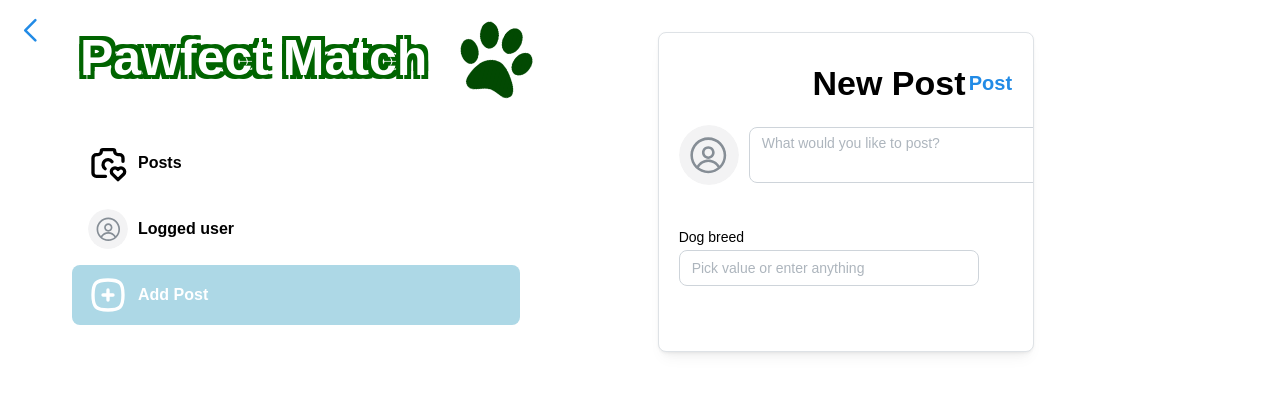
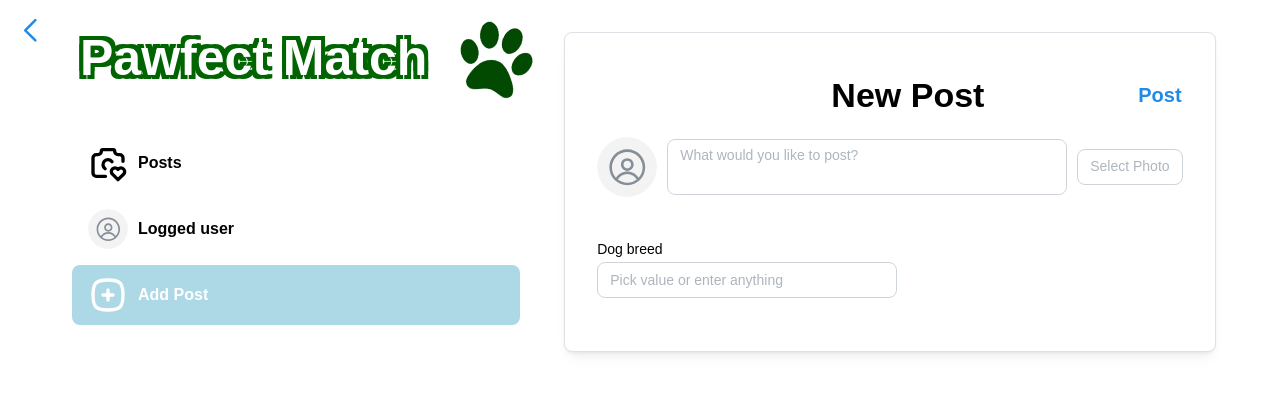
Before and after one commit to linormirit/pawfect-match-frontend, a React (Vite) app in the folder pawfect-match-frontend/: page /overview in a window 1280 px wide. Both pictures are taken after a click on the tab "Add Post". Shown: the top 394 px of the page. Built offline with nearby package versions, Linux system fonts and the light colour scheme; no server answers.

Commit message:
added post and worksgit add .

```diff
--- a/pawfect-match-frontend/src/components/overview/overview.tsx
+++ b/pawfect-match-frontend/src/components/overview/overview.tsx
@@ -1,18 +1,31 @@
-import { Avatar, Flex, Stack, Tabs, Text, ThemeIcon } from "@mantine/core";
-
-import { Logo } from "../home/logo";
-import { menuColor } from "../../consts";
-import { PostsList } from "../posts/posts-list";
 import {
   IconCameraHeart,
   IconChevronLeft,
   IconSquareRoundedPlus,
 } from "@tabler/icons-react";
+import { isNil } from "lodash";
+import { useState } from "react";
+import { useQuery } from "@tanstack/react-query";
+import { Avatar, Flex, Stack, Tabs, Text, ThemeIcon } from "@mantine/core";
+
+import { Logo } from "../home/logo";
+import { menuColor } from "../../consts";
 import { AddPost } from "../posts/add-post";
+import { PostsList } from "../posts/posts-list";
+import { Post as PostType } from "../../types/post";
 import { useUser } from "../../contexts/user-context";
+import { fetchPosts } from "../../services/post-service";
 
 const Overview: React.FC = () => {
-  const { logout } = useUser();
+  const { logout, token } = useUser();
+  const [activeTab, setActiveTab] = useState<string | null>("overview");
+
+  const { data: posts, refetch: refetchPosts } = useQuery<PostType[], Error>({
+    queryKey: ["fetchPosts"],
+    queryFn: () => fetchPosts(token),
+    enabled: !isNil(token),
+  });
+
   return (
     <Flex>
       <ThemeIcon variant={"transparent"} size={60} onClick={logout}>
@@ -25,8 +38,10 @@ const Overview: React.FC = () => {
       <Tabs
         color={menuColor}
         variant={"pills"}
+        keepMounted={false}
         orientation={"vertical"}
-        defaultValue={"overview"}
+        value={activeTab}
+        onChange={setActiveTab}
       >
         <Stack gap={"lg"} mt={"md"}>
           <Logo fontSize={50} imageSize={70} />
@@ -53,11 +68,11 @@ const Overview: React.FC = () => {
         </Stack>
 
         <Tabs.Panel value={"overview"}>
-          <PostsList />
+          <PostsList posts={posts} />
         </Tabs.Panel>
         <Tabs.Panel value={"profile"}>Messages tab content</Tabs.Panel>
         <Tabs.Panel value={"addPost"}>
-          <AddPost />
+          <AddPost setActiveTab={setActiveTab} refetchPosts={refetchPosts}/>
         </Tabs.Panel>
       </Tabs>
     </Flex>
--- a/pawfect-match-frontend/src/components/posts/add-post.tsx
+++ b/pawfect-match-frontend/src/components/posts/add-post.tsx
@@ -13,11 +13,11 @@ import {
   Autocomplete,
   Loader,
 } from "@mantine/core";
+import { useMutation, QueryObserverResult } from "@tanstack/react-query";
 import { flatMap, isNil } from "lodash";
 import { useForm } from "@mantine/form";
 import { useMemo, useState } from "react";
 import { useFetch } from "@mantine/hooks";
-import { useMutation } from "@tanstack/react-query";
 
 import {
   newPostText,
@@ -28,12 +28,15 @@ import {
 } from "../../strings";
 import { Post } from "../../types/post";
 import { BreedList } from "../../types/dog";
+import { dogApi } from "../../services/dog-service";
 import { useUser } from "../../contexts/user-context";
 import { uploadFile } from "../../services/file-service";
 import { createPost } from "../../services/post-service";
-import { dogApi } from "../../services/dog-service";
 
-const AddPost: React.FC = () => {
+const AddPost: React.FC<{
+  setActiveTab: React.Dispatch<React.SetStateAction<string | null>>;
+  refetchPosts: () => Promise<QueryObserverResult<Post[], Error>>;
+}> = ({ setActiveTab, refetchPosts }) => {
   const [postImage, setPostImage] = useState<File | null>(null);
   const { token } = useUser();
 
@@ -54,6 +57,9 @@ const AddPost: React.FC = () => {
     { token: string; post: Pick<Post, "content" | "breed" | "imageURL"> }
   >({
     mutationFn: createPost,
+    onSuccess: () => {
+      refetchPosts();
+    },
   });
 
   const {
@@ -110,17 +116,18 @@ const AddPost: React.FC = () => {
   const handlePostSubmit = (event: React.FormEvent) => {
     event.preventDefault();
     mutateUploadFile({ token, file: postImage });
+    setActiveTab("overview");
   };
 
   return (
     <Center>
       <Card
         h={320}
-        w={"60%"}
-        mt={"xl"}
+        w={"100%"}
+        m={"xl"}
         shadow={"sm"}
         radius={"md"}
-        padding={"lg"}
+        padding={"xl"}
         withBorder
       >
         <Stack gap={"lg"}>
--- a/pawfect-match-frontend/src/components/posts/post.tsx
+++ b/pawfect-match-frontend/src/components/posts/post.tsx
@@ -26,7 +26,7 @@ const Post: React.FC<PostType> = ({
           ></PostHeader>
         </Card.Section>
         <Card.Section>
-          <Image src={`${serverBaseUrl}/${imageURL}`} height={500} />
+          <Image src={`${serverBaseUrl}${imageURL}`} height={500} />
         </Card.Section>
         <Card.Section>
           <PostFooter
--- a/pawfect-match-frontend/src/components/posts/posts-list.tsx
+++ b/pawfect-match-frontend/src/components/posts/posts-list.tsx
@@ -1,22 +1,11 @@
 import { isNil } from "lodash";
-import { useQuery } from "@tanstack/react-query";
 import { Flex, Stack, Title, Text } from "@mantine/core";
 
 import { Post } from "./post";
 import { Post as PostType } from "../../types/post";
 import { newFeatureSubText, newFeatureText } from "../../strings";
-import { fetchPosts } from "../../services/post-service";
-import { useUser } from "../../contexts/user-context";
 
-const PostsList: React.FC = () => {
-  const { token } = useUser();
-
-  const { data: posts } = useQuery<PostType[], Error>({
-    queryKey: ["fetchPosts"],
-    queryFn: () => fetchPosts(token),
-    enabled: !isNil(token),
-  });
-
+const PostsList: React.FC<{ posts: PostType[] | undefined }> = ({ posts }) => {
   return (
     !isNil(posts) && (
       <Flex mt={"xl"}>
--- a/pawfect-match-frontend/src/providers/user-provider.tsx
+++ b/pawfect-match-frontend/src/providers/user-provider.tsx
@@ -68,6 +68,7 @@ export const UserProvider: React.FC<UserProviderProps> = ({ children }) => {
     setPassword("");
     navigate("/");
     localStorage.removeItem("user");
+    localStorage.removeItem("tokenData");
   };
 
   useEffect(() => {
```
